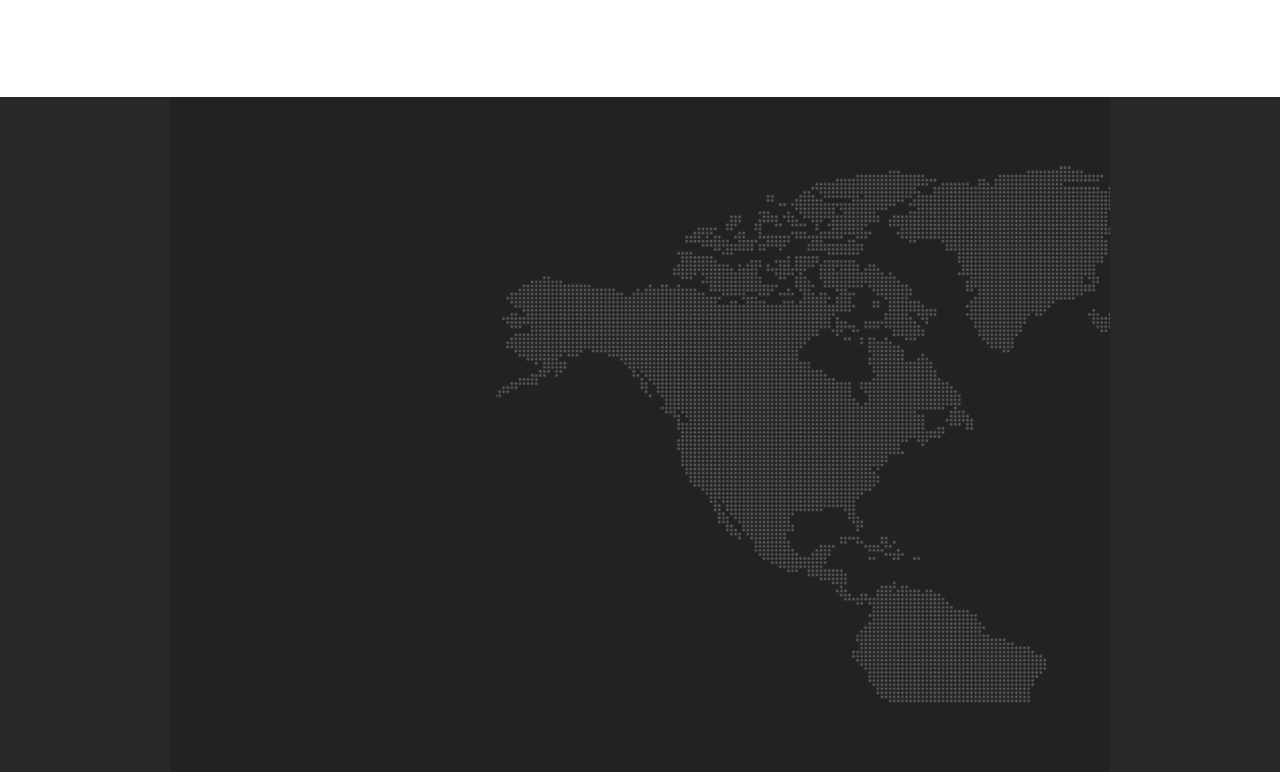
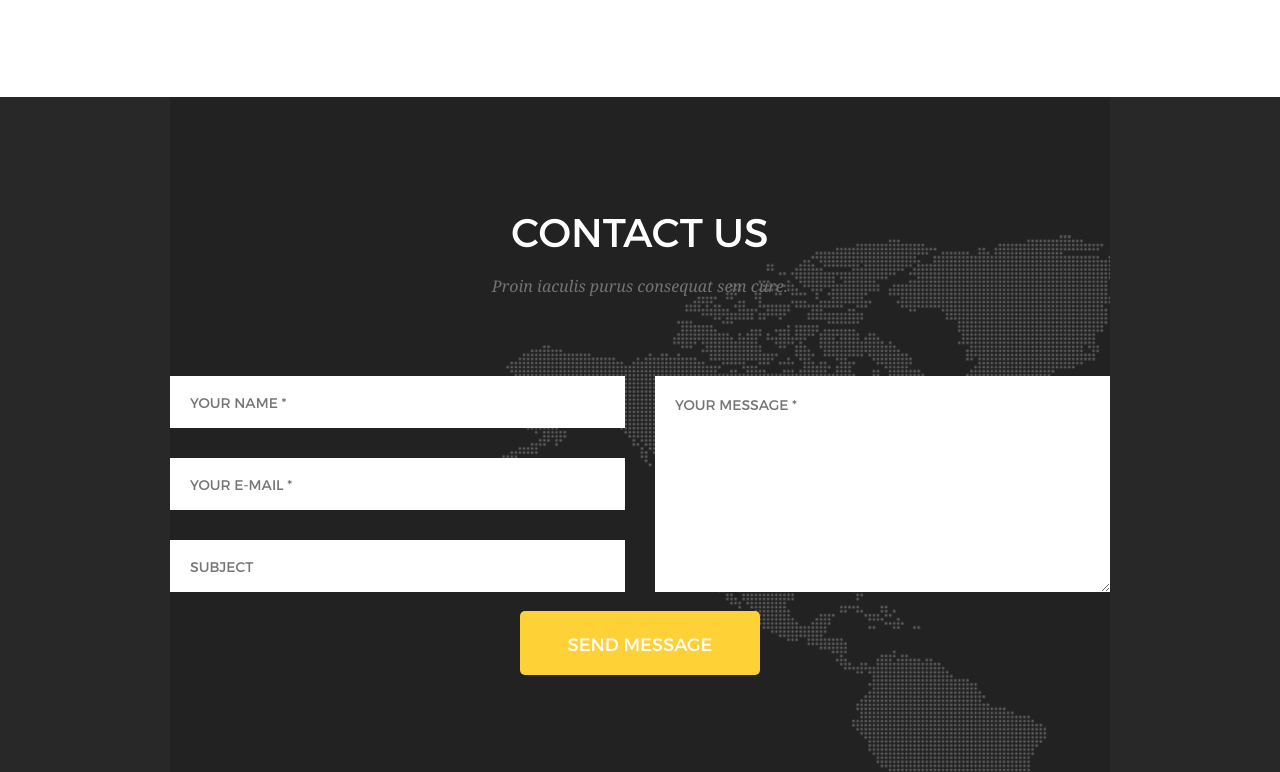
Before and after one commit to SashaPashuk/goit-fe-course, a plain HTML site: page module-07/index.html in a window 1280 px wide. Shown: the part 815-1587 px from the top of the page. Drawn offline with Linux system fonts and the light colour scheme; files whose address does not match are found by name; a web font is replaced by a local one.

Commit message:
initial commit

```diff
--- a/module-07/css/style.css
+++ b/module-07/css/style.css
@@ -154,14 +154,90 @@
   background-color: #222222;
   background-image: url(../img/Map-Image.png);
   background-repeat: no-repeat;
-  background-position: right center;
+  background-position: right bottom;
 }
 
+.contact_us-box h2 {
+  font-family: "Montserrat_bold", sans-serif;
+  font-size: 40px;
+  text-align: center;
+  color: #ffffff;
+  padding: 110px 0px 22px 0px;
+  text-transform: uppercase;
+}
+.contact_us-box p {
+  font-family: "droidserif italic";
+  font-size: 16px;
+  color: #737373;
+  text-align: center;
+  margin: 0;
+  padding: 0;
+  padding-bottom: 65px;
+}
 
+.singup-box {
+  min-height: 310px;
+}
 
+.wrap-form {
+  min-height: 246px;
+  display: flex;
+}
+.inner-left {
+  width: 470px;
+}
+.singup-box input {
+  width: 455px;
+  height: 52px;
+  margin: 15px;
+  margin-left: 0;
+  font-family: "Montserrat_bold", sans-serif;
+  font-size: 14px;
+  color: #bbbbbb;
+  text-transform: uppercase;
+  padding-left: 20px;
+  border: none;
+}
 
+.inner-right textarea {
+  width: 455px;
+  height: 216px;
+  margin: 15px;
+  margin-right: 0;
+  padding-top: 20px;
+  border: none;
+  font-family: "Montserrat_bold", sans-serif;
+  font-size: 14px;
+  color: #bbbbbb;
+  text-transform: uppercase;
+  padding-left: 20px;
+}
 
+button {
+  display: block;
+  width: 240px;
+  height: 64px;
+  margin: 0 auto;
+  background-color: #fed136;
+  border-radius: 5px;
+  border: none;
+  font-family: "Montserrat_bold", sans-serif;
+  font-size: 18px;
+  text-transform: uppercase;
+  color: #ffffff;
+  cursor: pointer;
+}
 
-/* При оформлении формы обратить внимание на placeholder со звездочками, это поля обязательные для заполнения.
-Атрибут name у полей формы должен иметь смысл.
-Добавить к обязательным полям эффект outline зеленого цвета если значение поля валидно ( :valid) и красного цвета если не валидно ( :invalid). */
+input:focus:valid {
+  outline: rgb(0, 255, 0) solid 3px;
+}
+input:focus:invalid {
+  outline: rgb(255, 0, 0) solid 3px solid 1px;
+}
+
+textarea:focus:valid {
+  outline: rgb(0, 255, 0) solid 3px;
+}
+textarea:focus:invalid {
+  outline: rgb(255, 0, 0) solid 3px solid 1px;
+}
--- a/module-07/index.html
+++ b/module-07/index.html
@@ -27,28 +27,65 @@
           <ul class="services-list">
             <li class="services-list-item services-icon1">
               <h3>E-Commerce</h3>
-              <p>Proin iaculis purus consequat sem cure
-                digni ssim. Donec porttitora entum suscipit
-                aenean rhoncus posuere odio in tincidunt.</p>
+              <p>
+                Proin iaculis purus consequat sem cure digni ssim. Donec
+                porttitora entum suscipit aenean rhoncus posuere odio in
+                tincidunt.
+              </p>
             </li>
             <li class="services-list-item services-icon2">
               <h3>Responsive Web</h3>
-              <p>Proin iaculis purus consequat sem cure
-                digni ssim. Donec porttitora entum suscipit
-                aenean rhoncus posuere odio in tincidunt.</p>
+              <p>
+                Proin iaculis purus consequat sem cure digni ssim. Donec
+                porttitora entum suscipit aenean rhoncus posuere odio in
+                tincidunt.
+              </p>
             </li>
             <li class="services-list-item services-icon3">
               <h3>Web Security</h3>
-              <p>Proin iaculis purus consequat sem cure
-                digni ssim. Donec porttitora entum suscipit
-                aenean rhoncus posuere odio in tincidunt.</p>
+              <p>
+                Proin iaculis purus consequat sem cure digni ssim. Donec
+                porttitora entum suscipit aenean rhoncus posuere odio in
+                tincidunt.
+              </p>
             </li>
           </ul>
         </div>
       </section>
       <section class="contact_us-section">
         <div class="contact_us-box container">
-
+          <h2>Contact us</h2>
+          <p>Proin iaculis purus consequat sem cure.</p>
+          <form class="singup-box" action="#">
+            <div class="wrap-form">
+              <div class="inner-left">
+                <input
+                  type="text"
+                  name="name"
+                  placeholder="your Name *"
+                  required
+                />
+                <input
+                  type="email"
+                  name="email"
+                  placeholder="your e-mail *"
+                  required
+                />
+                <input type="text" name="text" placeholder="subject" />
+              </div>
+              <div class="inner-right">
+                <textarea
+                  type="text"
+                  name="massage"
+                  placeholder="Your message *"
+                  required
+                  cols="30"
+                  rows="10"
+                ></textarea>
+              </div>
+            </div>
+            <button type="submit">Send Message</button>
+          </form>
         </div>
       </section>
     </main>
```
